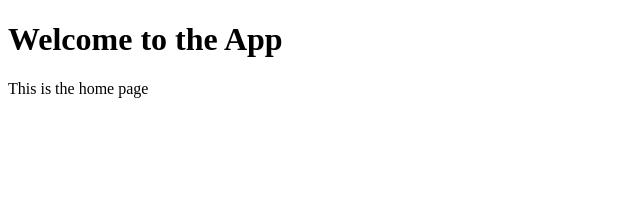
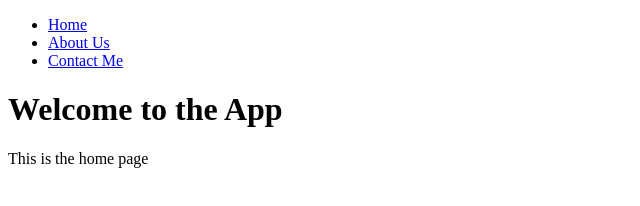
Before and after one commit to LazyEllis/basic-informational-site, a plain HTML site: page pages/index.html in a window 1280 px wide. Shown: the whole page, without its empty margins (0-640 px from the left). Drawn offline with Linux system fonts and the light colour scheme.

Commit message:
Add navigation links to web pages

```diff
--- a/pages/index.html
+++ b/pages/index.html
@@ -6,7 +6,16 @@
     <title>Home</title>
   </head>
   <body>
-    <h1>Welcome to the App</h1>
-    <p>This is the home page</p>
+    <nav>
+      <ul>
+        <li><a href="/">Home</a></li>
+        <li><a href="/about">About Us</a></li>
+        <li><a href="/contact-me">Contact Me</a></li>
+      </ul>
+    </nav>
+    <main>
+      <h1>Welcome to the App</h1>
+      <p>This is the home page</p>
+    </main>
   </body>
 </html>
```
Also changed, not shown: pages/404.html (+12 -2 lines), pages/about.html (+11 -2 lines), pages/contact-me.html (+11 -2 lines).
